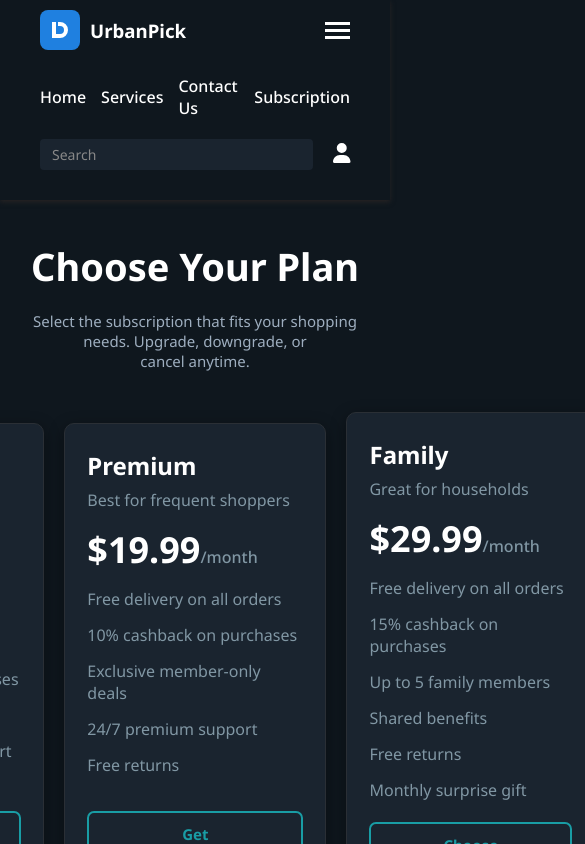
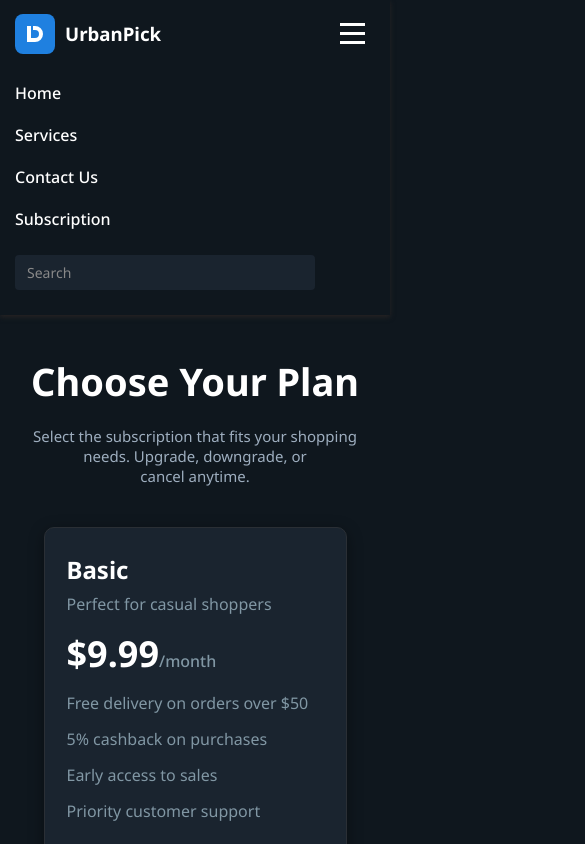
Before and after one commit to Punit-555/urban-pick-frontend, a React (Create React App) app: page /subscription in a window 390 px wide. Both pictures are taken after a click on the element 337 px from the left and 30 px from the top of the page. Shown: the top 844 px of the page, 585 px wide, since content can reach past the window. Built offline with nearby package versions, Linux system fonts and the light colour scheme.

Commit message:
Styling Fix for mobile Verison

```diff
--- a/src/components/header/Header.jsx
+++ b/src/components/header/Header.jsx
@@ -15,7 +15,7 @@ function Header() {
 
   const toggleMenu = () => {
     setIsMenuOpen((prev) => !prev);
-    setIsUserDropdownOpen(false); // Close user dropdown when menu toggled
+    setIsUserDropdownOpen(false);
   };
 
   const toggleUserDropdown = () => {
@@ -32,20 +32,14 @@ function Header() {
 
   return (
     <nav>
+      <div className="nav-container">
         <div className="nav-top-row">
-        <div className="flexbox logo-section" onClick={gotoHomePage}>
+          <div className="logo-section" onClick={gotoHomePage}>
             <img src={logo} alt="UrbanPick Logo" width={40} height={40} />
             <h3>UrbanPick</h3>
           </div>
 
-        <div className="hamburger" onClick={toggleMenu}>
-          <div className="bar"></div>
-          <div className="bar"></div>
-          <div className="bar"></div>
-        </div>
-      </div>
-
-      <div className={`nav-collapse ${isMenuOpen ? 'show' : ''}`}>
+          <div className="desktop-nav">
             <ul className="navFlex">
               <li><Link to="/home">Home</Link></li>
               <li><Link to="/services">Services</Link></li>
@@ -67,6 +61,27 @@ function Header() {
               </div>
             </div>
           </div>
+
+          <div className="hamburger" onClick={toggleMenu}>
+            <div className="bar"></div>
+            <div className="bar"></div>
+            <div className="bar"></div>
+          </div>
+        </div>
+
+        {/* Mobile menu */}
+        <div className={`mobile-nav ${isMenuOpen ? 'show' : ''}`}>
+          <ul className="mobile-navFlex">
+            <li><Link to="/home">Home</Link></li>
+            <li><Link to="/services">Services</Link></li>
+            <li><Link to="/contactUs">Contact Us</Link></li>
+            <li><Link to="/subscription">Subscription</Link></li>
+          </ul>
+          <div className="mobile-navSearch">
+            <input type="search" placeholder="Search" />
+          </div>
+        </div>
+      </div>
     </nav>
   );
 }
--- a/src/components/header/header.css
+++ b/src/components/header/header.css
@@ -1,54 +1,56 @@
+/* Base styles */
 nav {
   background-color: #0f171e;
   color: #ffffff;
-  padding: 10px 40px;
   box-shadow: 0 2px 5px #272424;
   position: sticky;
   top: 0;
   z-index: 1000;
+  width: 100%;
 }
 
-/* Top row with logo and hamburger */
+.nav-container {
+  max-width: 1400px;
+  margin: 0 auto;
+  padding: 10px 20px;
+}
+
 .nav-top-row {
   display: flex;
   justify-content: space-between;
   align-items: center;
+  width: 100%;
 }
 
-.flexbox.logo-section {
+/* Logo section */
+.logo-section {
   display: flex;
   align-items: center;
   gap: 10px;
   cursor: pointer;
+  flex-shrink: 0;
 }
 
-/* Hamburger Icon */
-.hamburger {
-  display: none;
-  flex-direction: column;
-  gap: 4px;
-  cursor: pointer;
+.logo-section h3 {
+  margin: 0;
+  white-space: nowrap;
 }
 
-.bar {
-  width: 25px;
-  height: 3px;
-  background-color: white;
-  transition: 0.3s;
-}
-
-/* Collapsible menu (nav links + search + profile) */
-.nav-collapse {
+/* Desktop navigation */
+.desktop-nav {
   display: flex;
+  align-items: center;
+  flex-grow: 1;
   justify-content: space-between;
-  align-items: center;
-  margin-top: 15px;
+  margin-left: 40px;
 }
 
 .navFlex {
+  display: flex;
   list-style: none;
-  display: flex;
   gap: 30px;
+  margin: 0;
+  padding: 0;
 }
 
 .navFlex li a {
@@ -57,13 +59,14 @@ nav {
   font-weight: 500;
   font-size: 16px;
   transition: color 0.3s ease;
+  white-space: nowrap;
 }
 
 .navFlex li a:hover {
   color: #1f80e0;
 }
 
-/* Search + user icon */
+/* Search and user section */
 .navSearch {
   display: flex;
   align-items: center;
@@ -71,7 +74,7 @@ nav {
 }
 
 input[type="search"] {
-  padding: 6px 12px;
+  padding: 8px 12px;
   border-radius: 4px;
   border: none;
   outline: none;
@@ -94,22 +97,23 @@ input[type="search"]::placeholder {
 
 .userIcon {
   font-size: 20px;
-  margin-left: 10px;
   color: #fff;
+  padding: 5px;
 }
 
 .dropdownMenu {
   position: absolute;
-  top: 30px;
+  top: 100%;
   right: 0;
   background: white;
   border: 1px solid #ddd;
   box-shadow: 0 2px 5px rgba(0, 0, 0, 0.15);
-  padding: 6px;
+  padding: 0;
   list-style: none;
   z-index: 1000;
   width: 150px;
-  border-radius: 8px;
+  border-radius: 4px;
+  margin-top: 5px;
 }
 
 .dropdownMenu li {
@@ -121,13 +125,13 @@ input[type="search"]::placeholder {
 }
 
 .dropdownMenu li:hover {
-  background-color: lightcyan;
+  background-color: #f0f8ff;
 }
 
 .dropdownMenu li a,
 .dropdownMenu li button {
   text-decoration: none;
-  color: #1FB5B5;
+  color: inherit;
   background: none;
   border: none;
   width: 100%;
@@ -137,36 +141,77 @@ input[type="search"]::placeholder {
   cursor: pointer;
 }
 
-/* Responsive */
-@media screen and (max-width: 768px) {
+/* Hamburger menu - hidden by default */
+.hamburger {
+  display: none;
+  flex-direction: column;
+  cursor: pointer;
+  padding: 10px;
+}
+
+.hamburger .bar {
+  width: 25px;
+  height: 3px;
+  background-color: white;
+  margin: 3px 0;
+  transition: 0.4s;
+}
+
+/* Mobile menu - hidden by default */
+.mobile-nav {
+  display: none;
+  width: 100%;
+  padding: 15px 0;
+}
+
+.mobile-nav.show {
+  display: block;
+}
+
+.mobile-navFlex {
+  list-style: none;
+  padding: 0;
+  margin: 0 0 15px 0;
+}
+
+.mobile-navFlex li {
+  padding: 10px 0;
+}
+
+.mobile-navFlex li a {
+  color: #ffffff;
+  text-decoration: none;
+  font-weight: 500;
+  font-size: 16px;
+}
+
+.mobile-navSearch {
+  width: 100%;
+}
+
+.mobile-navSearch input {
+  width: 100%;
+  max-width: 300px;
+}
+
+/* Responsive styles */
+@media screen and (max-width: 992px) {
+  .desktop-nav {
+    display: none;
+  }
+
   .hamburger {
     display: flex;
   }
 
-  .nav-collapse {
-    flex-direction: column;
-    align-items: flex-start;
-    width: 100%;
-    display: none;
+  .mobile-nav.show {
+    display: block;
   }
+}
 
-  .nav-collapse.show {
-    display: flex;
-  }
-
-  .navFlex {
-    gap: 15px;
-    width: 100%;
-    padding-left: 0;
-    margin-top: 10px;
-    align-items: center;
-  }
-
-  .navSearch {
-    /* flex-direction: column; */
-    gap: 10px;
-    width: 100%;
-    margin: 20px 0px;
+@media screen and (max-width: 576px) {
+  .nav-container {
+    padding: 10px 15px;
   }
 
   input[type="search"] {
--- a/src/pages/contactUs/contactUs.css
+++ b/src/pages/contactUs/contactUs.css
@@ -1,5 +1,6 @@
 .box2 {
-  width: 600px;
+  width: 100%;
+  max-width: 600px;
   margin: 60px auto;
   height: auto;
   padding: 30px 23px;
--- a/src/pages/subscription/subscription.css
+++ b/src/pages/subscription/subscription.css
@@ -20,5 +20,6 @@
     gap: 20px;
     margin: 40px auto;
     height: 100%;
+    flex-wrap: wrap;
   }
 }
```
Lines whose indentation alone changed are shown as unchanged.
